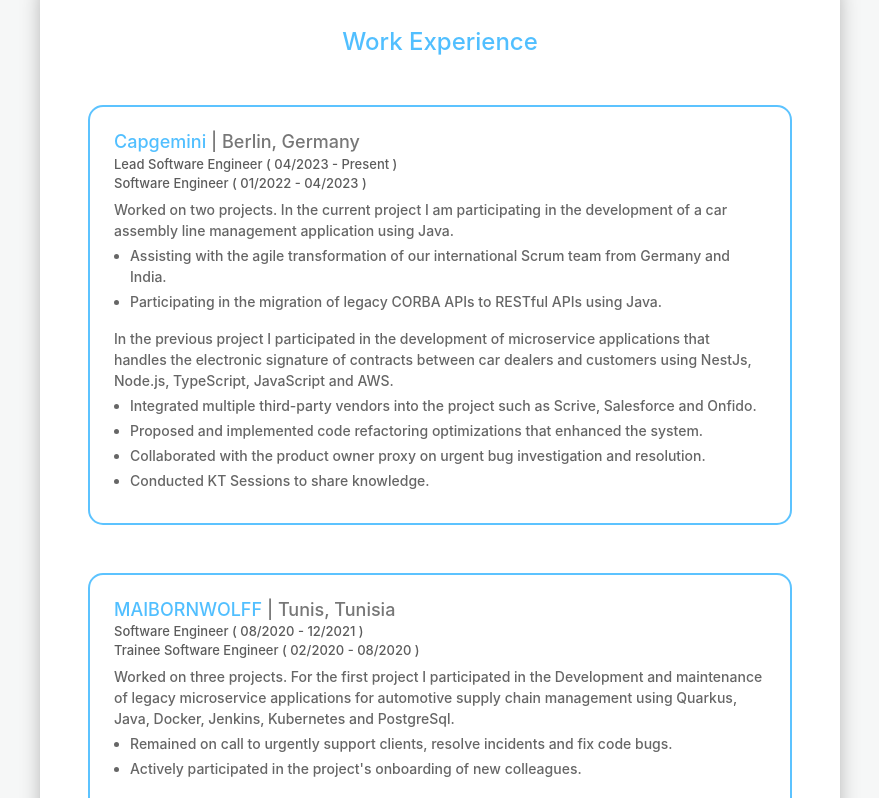
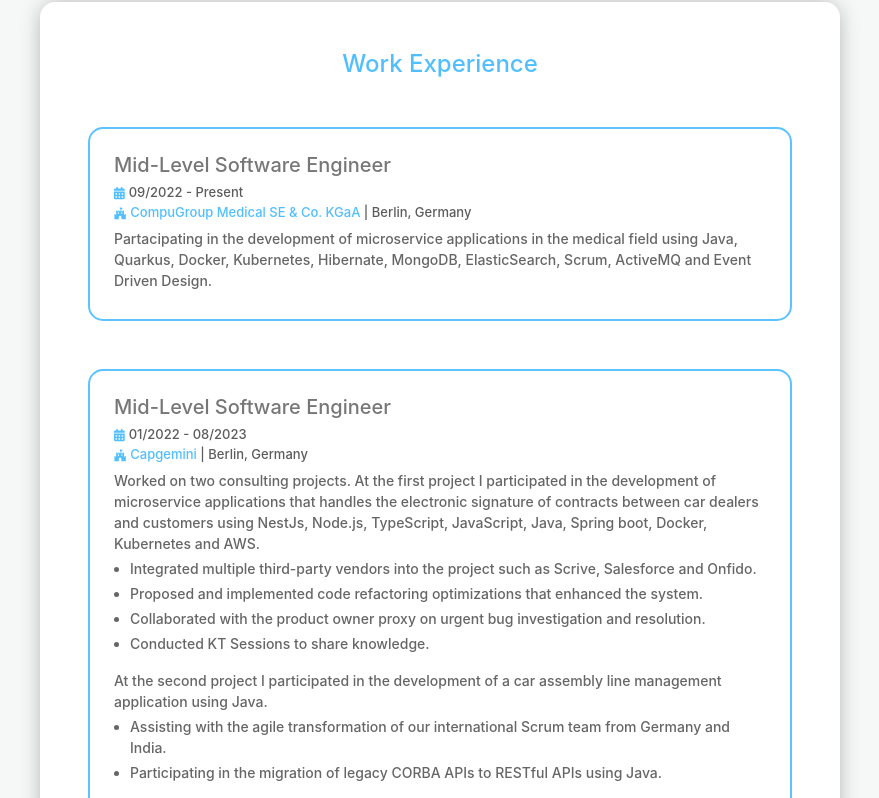
Before and after one commit to ilyes12zouaoui/portfolio, a React (Create React App) app: page / in a window 1280 px wide. Shown: the part 1620-2418 px from the top of the page, without its empty margins (200-1079 px from the left). Built offline with nearby package versions, Linux system fonts and the light colour scheme.

Commit message:
updated cv and experience and home intro

```diff
--- a/src/components/Home/Experiences/Experience/Experience.module.css
+++ b/src/components/Home/Experiences/Experience/Experience.module.css
@@ -10,7 +10,7 @@
 .profile-information-lane-span {
   color: #5c5c5c;
   font-size: 13px;
-
+  margin-left: 4px;
 }
 .userSection a:hover {
   text-decoration: none !important;
--- a/src/components/Home/Experiences/Experience/Experiencev2.js
+++ b/src/components/Home/Experiences/Experience/Experiencev2.js
@@ -32,32 +32,43 @@
       style={{ border: "2px solid #22aeffbb", borderRadius: "15px" }}
     >
       <h1
-        className="mb-1"
-        style={{color:"#777", marginBottom: "0px", fontSize: "18px" }}
+        className="mb-2"
+        style={{color:"#777", marginBottom: "10px", fontSize: "20px" }}
       >
-                    <>
+        {`${title}`}{" "}
+      </h1>
+      <div
+        style={{ marginBottom: "5px" }}
+        className={style["profile-information-lane"]}
+      >
+        <FontAwesomeIcon
+          icon={faCalendarAlt}
+          className="color-blue"
+          size="sm"
+        />
+        <span className={style["profile-information-lane-span"]}>
+          {startDate} - {endDate}
+        </span>
+      </div>
+      <div className={style["profile-information-lane"]}>
+        <FontAwesomeIcon
+          icon={faFortAwesome}
+          className="color-blue"
+          size="sm"
+        />
+        <span className={style["profile-information-lane-span"]}>
+          {!!link ? (
+            <>
             <a target="_blank" className="color-blue" href={link}>
               {company}
             </a>
             {!!location && ` | ${location}`}
             </>
-      </h1>
-      <div
-        style={{ marginBottom: "4px" }}
-        className={style["profile-information-lane"]}
-      >
-        <span className={style["profile-information-lane-span"]}>
-          {jobTitle} ( {startDate} - {endDate} )
+          ) : (
+            {company} - {location}
+          )}{" "}
         </span>
       </div>
-      {!!jobTitle2 && <div
-        style={{ marginBottom: "4px" }}
-        className={style["profile-information-lane"]}
-      >
-        <span className={style["profile-information-lane-span"]}>
-          {jobTitle2} ( {startDate2} - {endDate2} )
-        </span>
-      </div>}
       {
         descriptions.map((desc,i)=><>
         <div style={{ color: "#666", fontSize: "14px" }} className={`mt-${i>0?"3":"2"} mb-1`}>
--- a/src/components/Home/Experiences/Experiences.js
+++ b/src/components/Home/Experiences/Experiences.js
@@ -4,35 +4,62 @@
 const Skills = () => {
   return (
     <>
+          <Skillv2
+        descriptions={[
+          {
+            description: `Partacipating in the development of microservice applications in the medical field using Java, Quarkus, Docker, Kubernetes, Hibernate, MongoDB, ElasticSearch, Scrum, ActiveMQ and Event Driven Design.`,
+          achievements: []
+          }
+        ]}
+        title="Mid-Level Software Engineer"
+        startDate="09/2022"
+        endDate="Present"
+        jobTitle2="Software Engineer"
+        startDate2="08/2023"
+        endDate2="04/2023"
+        company="CompuGroup Medical SE & Co. KGaA"
+        location="Berlin, Germany"
+        link="https://www.cgm.com/deu_de"
+        tags={[
+          "SCRUM",
+          "Agile",
+          "Quarkus",
+          "Java",
+          "Microservice",
+          "Hibernate",
+          "MongoDB",
+          "Docker",
+          "ActiveMQ",
+          "Event Driven Design",
+          "Kubernetes",
+          "Docker compose",
+          "ElasticSearch"
+        ]}
+      />
       <Skillv2
         descriptions={[
           {
-            description: `Worked on two projects. In the current project I am participating in the development of a car assembly
-            line management application using Java.
-            `,
-            achievements: [
-              "Assisting with the agile transformation of our international Scrum team from Germany and India.",
-              "Participating in the migration of legacy CORBA APIs to RESTful APIs using Java."
-            ],
-          },
-
-          {
-            description: `In the previous project I participated in the development of microservice applications that handles the
-            electronic signature of contracts between car dealers and customers using NestJs, Node.js, TypeScript,
-            JavaScript and AWS.`,
+            description: `Worked on two consulting projects. At the first project I participated in the development of microservice applications that handles the electronic signature of contracts between car dealers and customers using NestJs, Node.js, TypeScript, JavaScript, Java, Spring boot, Docker, Kubernetes and AWS.`,
             achievements: [
               "Integrated multiple third-party vendors into the project such as Scrive, Salesforce and Onfido.",
               "Proposed and implemented code refactoring optimizations that enhanced the system.",
               "Collaborated with the product owner proxy on urgent bug investigation and resolution.",
               "Conducted KT Sessions to share knowledge."
             ],
-          }
+          },
+          {
+            description: `At the second project I participated in the development of a car assembly line management application using Java.`,
+            achievements: [
+              "Assisting with the agile transformation of our international Scrum team from Germany and India.",
+              "Participating in the migration of legacy CORBA APIs to RESTful APIs using Java."
+            ],
+          },
         ]}
-        jobTitle="Lead Software Engineer"
-        startDate="04/2023"
-        endDate="Present"
+        title="Mid-Level Software Engineer"
+        startDate="01/2022"
+        endDate="08/2023"
         jobTitle2="Software Engineer"
-        startDate2="01/2022"
+        startDate2="08/2023"
         endDate2="04/2023"
         company="Capgemini"
         location="Berlin, Germany"
@@ -49,6 +76,7 @@
           "Express",
           "Microservice",
           "Docker",
+          "Kubernetes",
           "Docker compose",
           "DataDog",
           "AWS",
@@ -58,18 +86,7 @@
         location="Tunis, Tunisia"
         descriptions={[
           {
-            description: `Worked on three projects. For the first project I participated in the Development and maintenance of
-            legacy microservice applications for automotive supply chain management using Quarkus, Java,
-            Docker, Jenkins, Kubernetes and PostgreSql.
-            `,
-            achievements: [
-              "Remained on call to urgently support clients, resolve incidents and fix code bugs.",
-              "Actively participated in the project's onboarding of new colleagues."
-            ],
-          },
-
-          {
-            description: `For the second project I participated in the migration of a social media for luxurious car owners
+            description: `Worked on three consulting projects. At the first project I participated in the migration of a social media for luxurious car owners
             application from PHP Drupal system to microservice solutions using Java, Spring Boot, Mqtt message
             broker, PostgreSql, Docker, Kubernetes, Gitlab CI and React.js.`,
             achievements: [
@@ -79,9 +96,19 @@
             ],
           },
           {
-            description: `For the third project I migrated a part of a monolithic application that calculates the usage of car
+            description: `At the second project I participated in the Development and maintenance of
+            legacy microservice applications for automotive supply chain management using Quarkus, Java,
+            Docker, Jenkins, Kubernetes and PostgreSql.
+            `,
+            achievements: [
+              "Remained on call to urgently support clients, resolve incidents and fix code bugs.",
+              "Actively participated in the project's onboarding of new colleagues."
+            ],
+          },
+          {
+            description: `At the third project I participated in the migration of a part of a monolithic application that calculates the usage of car
             manufacturer equipment's to a microservice solution with deployment to the cloud using Java, Spring
-            Boot, Docker, Kubernetes, JavaScript, TypeScript, MySql, React.js, Gitlab CI and Microsoft Azure.`,
+            Boot, Docker, Kubernetes, JavaScript, TypeScript, MySql, React.js, Gitlab CI and AWS.`,
             achievements: [
               "Documented the migration steps as a proof of concept for my graduation internship."
             ],
@@ -96,13 +123,13 @@
         which provides access to prestigious activities and offers using Spring Boot, Java, Docker, Kubernetes,
         AWS, EKS, Kafka Message Broker, Terraform, Gitlab CI, Angular, REST API, Open API, PostgreSQL.
         "
-        startDate="08/2020"
+        startDate="02/2020"
         endDate="12/2021"
-        jobTitle="Software Engineer"
+        title="Software Engineer"
         startDate2="02/2020"
         endDate2="08/2020"
         jobTitle2="Trainee Software Engineer"
-        company="MAIBORNWOLFF"
+        company="MaibornWolff"
         link="https://www.maibornwolff.de/en/tunisia"
         tags={[
           "Spring",
@@ -122,8 +149,8 @@
       />
       <Skillv2
         location="Tunis, Tunisia"
-        description="Taught during the week-ends (part-time) a group of 8 students from various ages 14 to 40 web
-        development technologies. Such as HTML, CSS, Bootstrap, Node.js, Javascript, Typescript, Angular."
+        description="While studying at university. Taught during the week-ends a group of 8 students from various ages 14 to 40 web
+        development technologies. Such as HTML, CSS, Node.js, Javascript, Typescript, Angular."
         achievement={[
           "Conducted more than 15 workshops about web development.",
           "Created 6 new learning projects and proposed them to Gomycode as new official training projects.",
@@ -131,8 +158,8 @@
 
         descriptions={[
           {
-            description: `Taught a group of 8 students from various ages 14 to 40 web development technologies during the
-            week-ends. Such as HTML, CSS, Bootstrap, Node.js, Javascript, Typescript, React.js.
+            description: `While studying at university. Taught a group of 8 students from various ages 14 to 40 web development technologies during the
+            week-ends. Such as HTML, CSS, Node.js, Javascript, Typescript, React.js.
             `,
             achievements: [
               "Conducted more than 15 workshops about web development.",
@@ -140,9 +167,9 @@
             ],
           }
         ]}
-        startDate="02/2019"
-        endDate="07/2019"
-        jobTitle="Part-Time Web Lecturer"
+        startDate="07/2019"
+        endDate="01/2020"
+        title="Part-Time Web Lecturer"
         company="GOMYCODE"
         tags={["React", "Javascript", "HTML", "CSS", "Node.js"]}
         link="https://gomycode.com/"
```
Also changed, not shown: src/components/Home/Home.js (+6 -6 lines), 2 other files (tests, documents, lock files or other folders).
